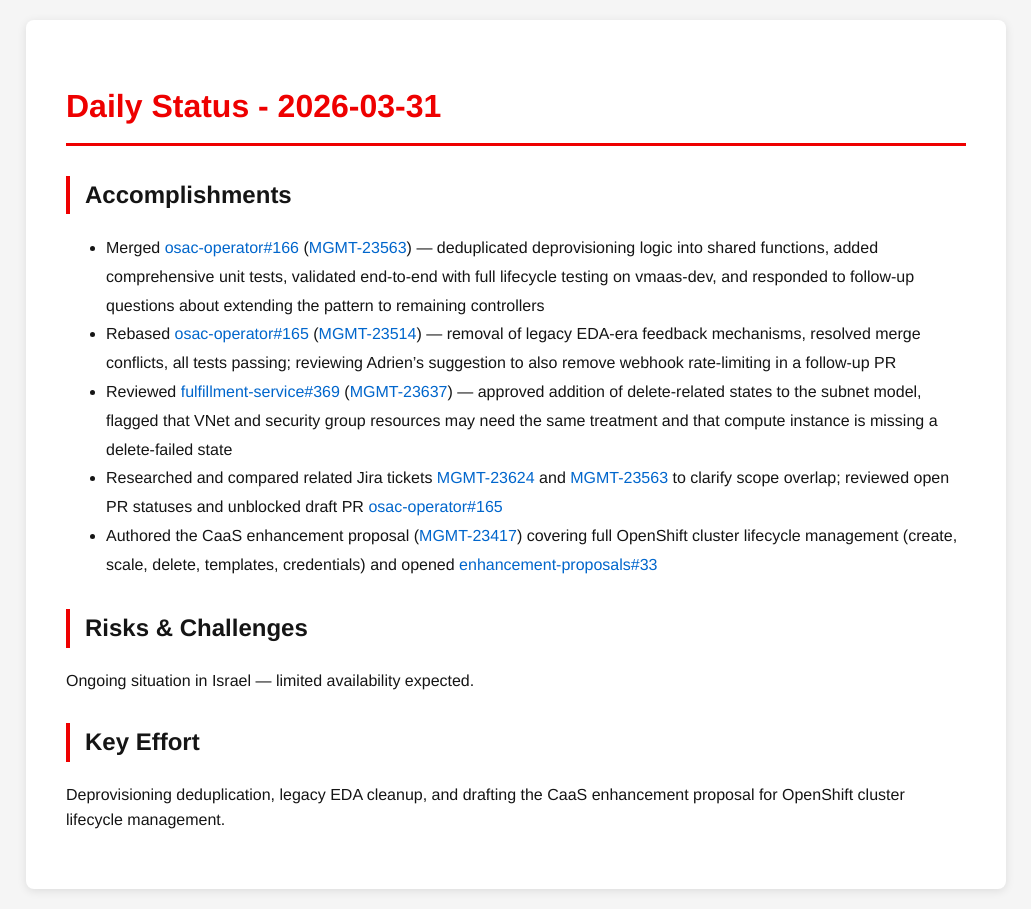
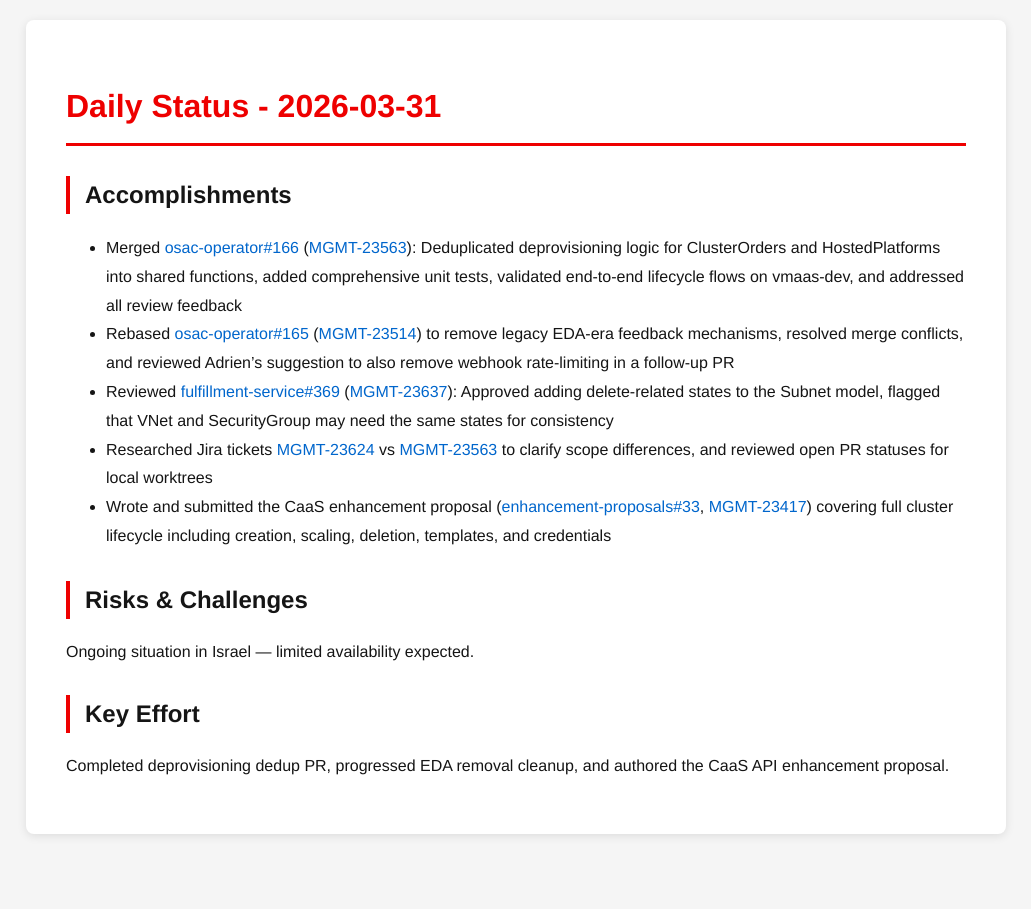
Before and after one commit to tzvatot/daily-status, a Jekyll site: the page built from 2026-03-31.md, in a window 1280 px wide. Shown: the whole page, without its empty margins (124-1155 px from the left). Built offline with Jekyll 4.4.1, drawn with Linux system fonts in a browser that asks for light colours.

Commit message:
Daily status update - 2026-03-31

```diff
--- a/2026-03-31.md
+++ b/2026-03-31.md
@@ -7,14 +7,14 @@ date: 2026-03-31
 # Daily Status - 2026-03-31
 
 ## Accomplishments
-- Merged [osac-operator#166](https://github.com/osac-project/osac-operator/pull/166) ([MGMT-23563](https://issues.redhat.com/browse/MGMT-23563)) — deduplicated deprovisioning logic into shared functions, added comprehensive unit tests, validated end-to-end with full lifecycle testing on vmaas-dev, and responded to follow-up questions about extending the pattern to remaining controllers
-- Rebased [osac-operator#165](https://github.com/osac-project/osac-operator/pull/165) ([MGMT-23514](https://issues.redhat.com/browse/MGMT-23514)) — removal of legacy EDA-era feedback mechanisms, resolved merge conflicts, all tests passing; reviewing Adrien's suggestion to also remove webhook rate-limiting in a follow-up PR
-- Reviewed [fulfillment-service#369](https://github.com/osac-project/fulfillment-service/pull/369) ([MGMT-23637](https://issues.redhat.com/browse/MGMT-23637)) — approved addition of delete-related states to the subnet model, flagged that VNet and security group resources may need the same treatment and that compute instance is missing a delete-failed state
-- Researched and compared related Jira tickets [MGMT-23624](https://issues.redhat.com/browse/MGMT-23624) and [MGMT-23563](https://issues.redhat.com/browse/MGMT-23563) to clarify scope overlap; reviewed open PR statuses and unblocked draft PR [osac-operator#165](https://github.com/osac-project/osac-operator/pull/165)
-- Authored the CaaS enhancement proposal ([MGMT-23417](https://issues.redhat.com/browse/MGMT-23417)) covering full OpenShift cluster lifecycle management (create, scale, delete, templates, credentials) and opened [enhancement-proposals#33](https://github.com/osac-project/enhancement-proposals/pull/33)
+- Merged [osac-operator#166](https://github.com/osac-project/osac-operator/pull/166) ([MGMT-23563](https://issues.redhat.com/browse/MGMT-23563)): Deduplicated deprovisioning logic for ClusterOrders and HostedPlatforms into shared functions, added comprehensive unit tests, validated end-to-end lifecycle flows on vmaas-dev, and addressed all review feedback
+- Rebased [osac-operator#165](https://github.com/osac-project/osac-operator/pull/165) ([MGMT-23514](https://issues.redhat.com/browse/MGMT-23514)) to remove legacy EDA-era feedback mechanisms, resolved merge conflicts, and reviewed Adrien's suggestion to also remove webhook rate-limiting in a follow-up PR
+- Reviewed [fulfillment-service#369](https://github.com/osac-project/fulfillment-service/pull/369) ([MGMT-23637](https://issues.redhat.com/browse/MGMT-23637)): Approved adding delete-related states to the Subnet model, flagged that VNet and SecurityGroup may need the same states for consistency
+- Researched Jira tickets [MGMT-23624](https://issues.redhat.com/browse/MGMT-23624) vs [MGMT-23563](https://issues.redhat.com/browse/MGMT-23563) to clarify scope differences, and reviewed open PR statuses for local worktrees
+- Wrote and submitted the CaaS enhancement proposal ([enhancement-proposals#33](https://github.com/osac-project/enhancement-proposals/pull/33), [MGMT-23417](https://issues.redhat.com/browse/MGMT-23417)) covering full cluster lifecycle including creation, scaling, deletion, templates, and credentials
 
 ## Risks & Challenges
 Ongoing situation in Israel — limited availability expected.
 
 ## Key Effort
-Deprovisioning deduplication, legacy EDA cleanup, and drafting the CaaS enhancement proposal for OpenShift cluster lifecycle management.
+Completed deprovisioning dedup PR, progressed EDA removal cleanup, and authored the CaaS API enhancement proposal.
```
